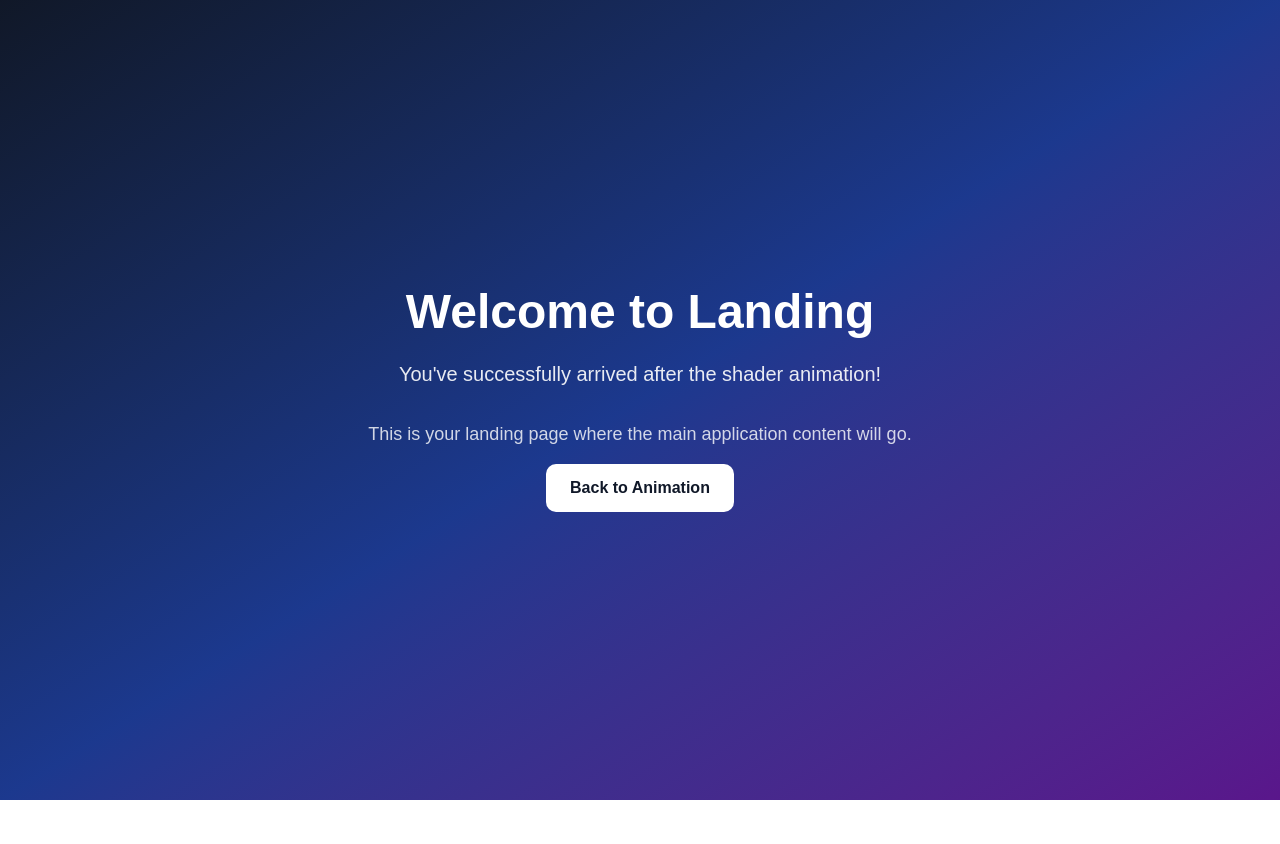
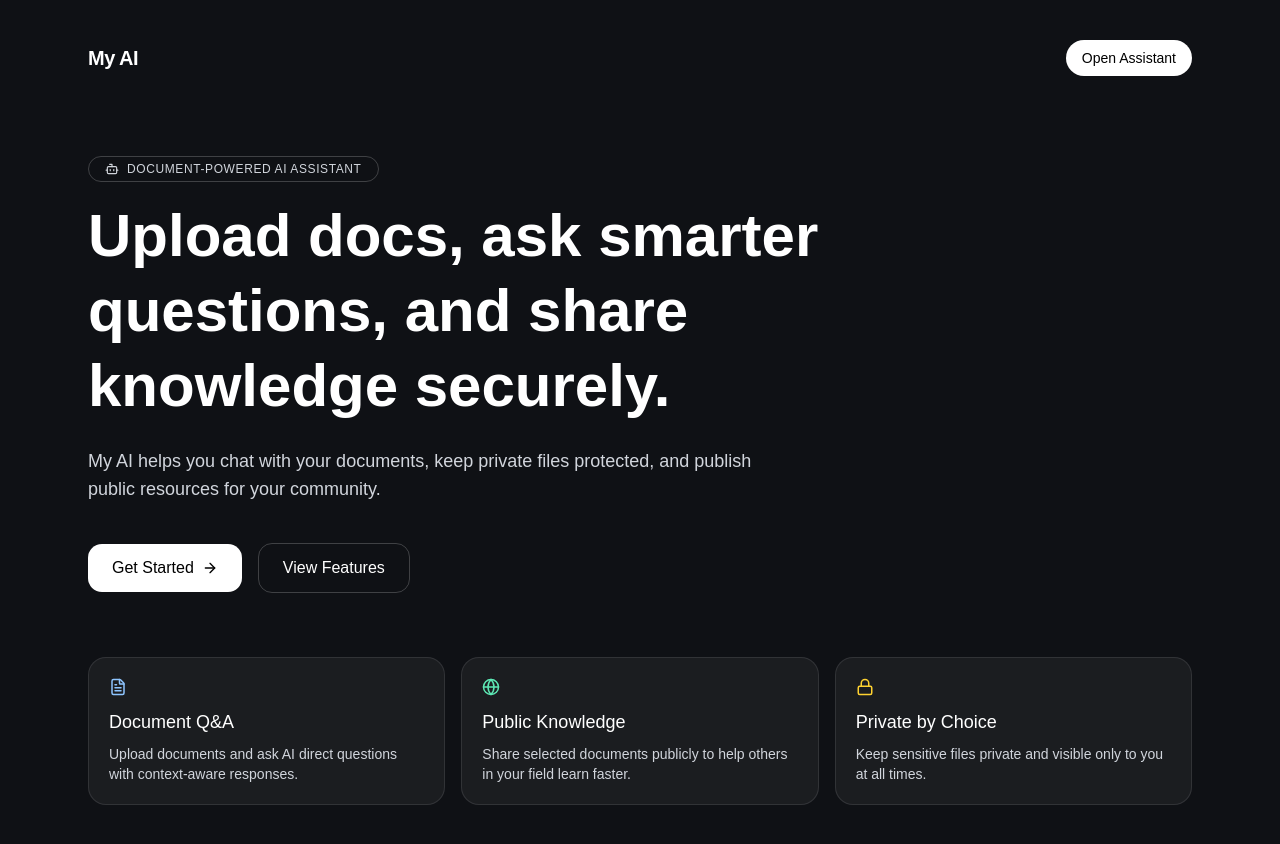
Before and after one commit to NEGO2522/my-ai, a React (Vite) app: page /landing in a window 1280 px wide. Shown: the top 844 px of the page. Before the commit the page ends 800 px from the top, so only its background shows below. Built offline with nearby package versions, Linux system fonts and the light colour scheme.

Commit message:
Updat the work of My Ai

```diff
--- a/package.json
+++ b/package.json
@@ -11,6 +11,8 @@
   },
   "dependencies": {
     "@fontsource-variable/geist": "^5.2.8",
+    "@react-three/drei": "^10.7.7",
+    "@react-three/fiber": "^9.5.0",
     "@splinetool/react-spline": "^4.1.0",
     "@splinetool/runtime": "^1.12.69",
     "@tailwindcss/vite": "^4.2.1",
@@ -23,6 +25,7 @@
     "react-dom": "^19.2.0",
     "react-router-dom": "^7.13.1",
     "shadcn": "^4.0.6",
+    "styled-components": "^6.3.11",
     "tailwind-merge": "^3.5.0",
     "tailwindcss": "^4.2.1",
     "three": "^0.183.2",
--- a/src/pages/Landing.jsx
+++ b/src/pages/Landing.jsx
@@ -1,21 +1,79 @@
-import React from 'react'
+import React from 'react';
+import { Link } from 'react-router-dom';
+import { Bot, FileText, Globe, Lock, ArrowRight } from 'lucide-react';
 
-export default function Landing() {
+const Landing = () => {
   return (
-    <div className="min-h-screen bg-gradient-to-br from-gray-900 via-blue-900 to-purple-900 flex items-center justify-center">
-      <div className="text-center text-white p-8">
-        <h1 className="text-5xl font-bold mb-6">Welcome to Landing</h1>
-        <p className="text-xl mb-8 opacity-90">You've successfully arrived after the shader animation!</p>
-        <div className="space-y-4">
-          <p className="text-lg opacity-80">This is your landing page where the main application content will go.</p>
-          <button
-            onClick={() => window.location.href = '/'}
-            className="px-6 py-3 bg-white text-gray-900 rounded-lg font-semibold hover:bg-gray-100 transition-colors"
+    <div className="min-h-screen bg-[#0f1115] text-white">
+      <div className="mx-auto max-w-6xl px-6 py-10">
+        <header className="flex items-center justify-between">
+          <h1 className="text-xl font-semibold tracking-tight">My AI</h1>
+          <Link
+            to="/ai"
+            className="rounded-full bg-white px-4 py-2 text-sm font-medium text-black transition hover:bg-gray-200"
           >
-            Back to Animation
-          </button>
-        </div>
+            Open Assistant
+          </Link>
+        </header>
+
+        <main className="pt-20 pb-16">
+          <p className="mb-4 inline-flex items-center gap-2 rounded-full border border-white/20 px-4 py-1 text-xs uppercase tracking-wider text-gray-300">
+            <Bot size={14} /> Document-Powered AI Assistant
+          </p>
+
+          <h2 className="max-w-3xl text-4xl font-semibold leading-tight md:text-6xl">
+            Upload docs, ask smarter questions, and share knowledge securely.
+          </h2>
+
+          <p className="mt-6 max-w-2xl text-lg text-gray-300">
+            My AI helps you chat with your documents, keep private files protected, and publish
+            public resources for your community.
+          </p>
+
+          <div className="mt-10 flex flex-wrap items-center gap-4">
+            <Link
+              to="/ai"
+              className="inline-flex items-center gap-2 rounded-xl bg-white px-6 py-3 font-medium text-black transition hover:bg-gray-200"
+            >
+              Get Started <ArrowRight size={16} />
+            </Link>
+            <a
+              href="#features"
+              className="rounded-xl border border-white/20 px-6 py-3 font-medium text-white transition hover:bg-white/10"
+            >
+              View Features
+            </a>
+          </div>
+        </main>
+
+        <section id="features" className="grid gap-4 pb-10 md:grid-cols-3">
+          <article className="rounded-2xl border border-white/10 bg-white/5 p-5">
+            <FileText className="mb-3 text-blue-300" size={18} />
+            <h3 className="mb-2 text-lg font-medium">Document Q&A</h3>
+            <p className="text-sm text-gray-300">
+              Upload documents and ask AI direct questions with context-aware responses.
+            </p>
+          </article>
+
+          <article className="rounded-2xl border border-white/10 bg-white/5 p-5">
+            <Globe className="mb-3 text-emerald-300" size={18} />
+            <h3 className="mb-2 text-lg font-medium">Public Knowledge</h3>
+            <p className="text-sm text-gray-300">
+              Share selected documents publicly to help others in your field learn faster.
+            </p>
+          </article>
+
+          <article className="rounded-2xl border border-white/10 bg-white/5 p-5">
+            <Lock className="mb-3 text-amber-300" size={18} />
+            <h3 className="mb-2 text-lg font-medium">Private by Choice</h3>
+            <p className="text-sm text-gray-300">
+              Keep sensitive files private and visible only to you at all times.
+            </p>
+          </article>
+        </section>
       </div>
     </div>
-  )
-}
+  );
+};
+
+export default Landing;
```
Also changed, not shown: tsconfig.json (deleted, +0 -31 lines), 1 other file (tests, documents, lock files or other folders).
